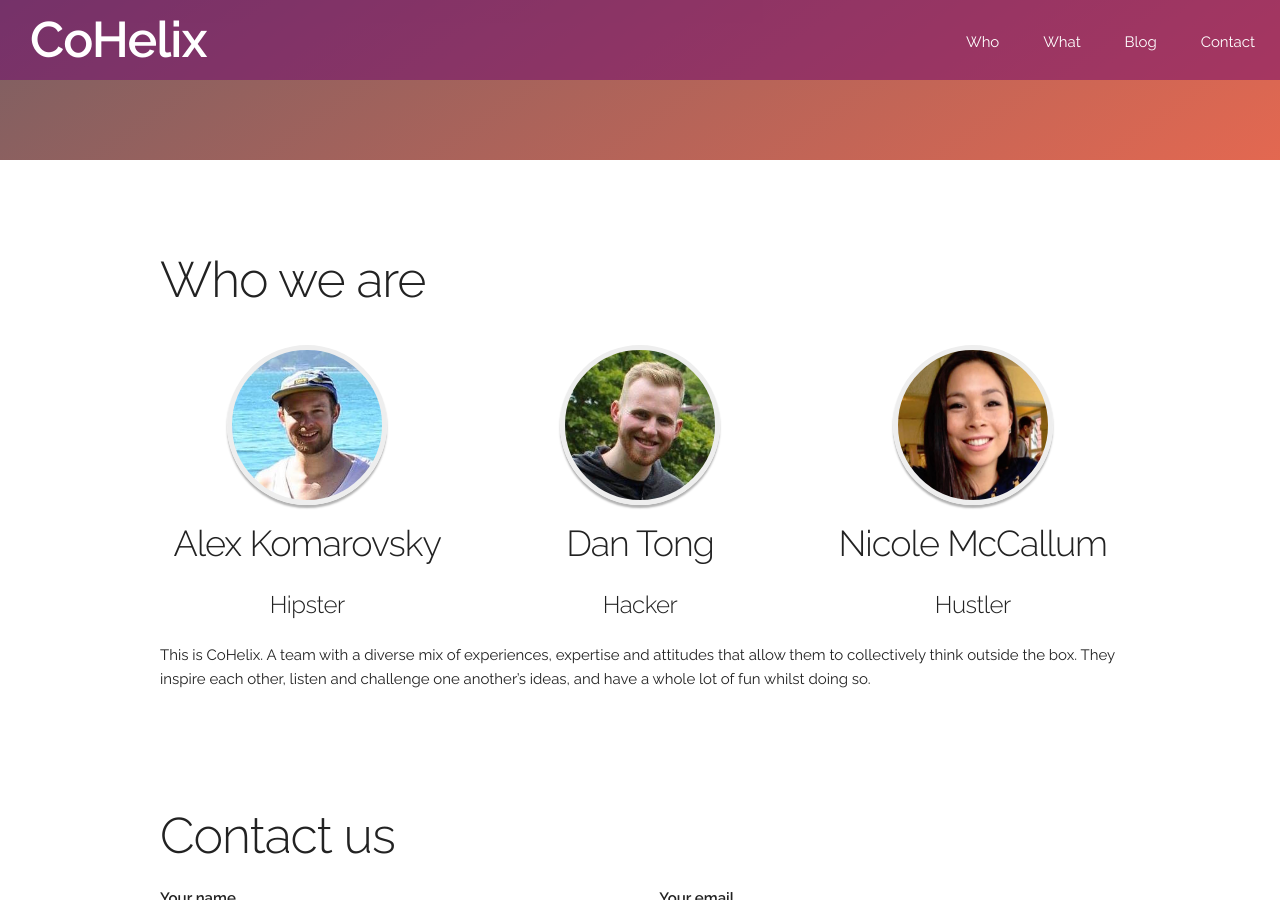
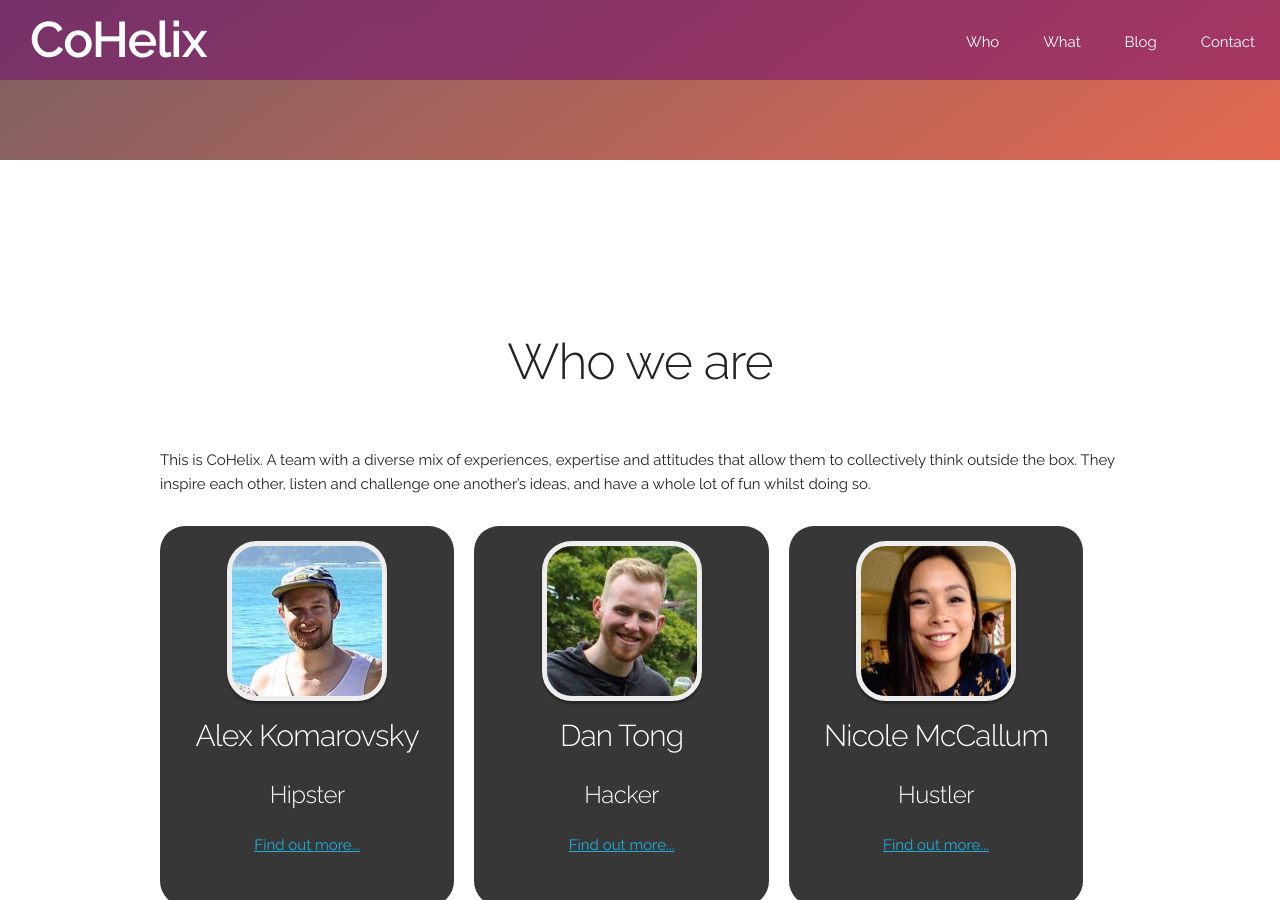
Before and after one commit to dwtong/cohelix.co.nz, a Jekyll site: the page built from index.html, in a window 1280 px wide and 900 px high, scrolled down 740 px. Built offline with Jekyll 4.4.1, drawn with Linux system fonts in a browser that asks for light colours; nearby versions of some CDN libraries.

Commit message:
Modify team member items in who.html and tweak css to match

```diff
--- a/_includes/who.html
+++ b/_includes/who.html
@@ -1,4 +1,13 @@
 <h1>Who we are</h1>
+
+
+<div class="team-desc">
+  <p>
+    This is CoHelix. A team with a diverse mix of experiences, expertise and attitudes that allow them
+    to collectively think outside the box. They inspire each other, listen and challenge one another’s
+    ideas, and have a whole lot of fun whilst doing so.
+  </p>
+</div>
 
 <div class="row">
   {% for member in site.team_members %}
@@ -8,16 +17,12 @@
       class="profile-pic"
       style="background-image: url('{{ site.baseurl }}/images/{{ member.img }}')"/>
     </div>
-      <h3>{{ member.name }}</h3>
+    <h4>{{ member.name }}</h4>
     <h5>{{ member.role }}</h5>
     <!-- {{ member.content }} -->
+    <a href="#">Find out more...</a>
+    <p>&nbsp</p>
   </div>
 </div>
 {% endfor %}
 </div>
-
-<p>
-  This is CoHelix. A team with a diverse mix of experiences, expertise and attitudes that allow them
-  to collectively think outside the box. They inspire each other, listen and challenge one another’s
-  ideas, and have a whole lot of fun whilst doing so.
-</p>
--- a/css/main.scss
+++ b/css/main.scss
@@ -5,7 +5,14 @@
 @import 'skeleton';
 @import url('//fonts.googleapis.com/css?family=Raleway:400,300,600');
 
+// Variables
+$nav-height: 80px;
+
 // Main
+
+.container {
+  margin-top: $nav-height + 20px;
+}
 
 nav {
   background-color: rgba(113, 6, 112, 0.5);
@@ -14,8 +21,13 @@ nav {
   top             : 0;
   left            : 0;
   width           : 100%;
-  height          : 80px;
+  height          : $nav-height;
   z-index         : 999;
+
+  a {
+    text-decoration: none;
+    color          : white;
+  }
 
   h1 {
     float       : left;
@@ -34,8 +46,6 @@ nav {
       padding-right: 10px;
 
       a {
-        text-decoration: none;
-        color          : white;
         padding: 15px 15px 15px 15px;
 
         :hover {
@@ -78,9 +88,9 @@ nav {
 }
 
 section {
-  padding-top   : 10vh;
+  padding-top   : 8vh;
   h1 {
-
+    text-align: center;
   }
 }
 
@@ -88,8 +98,16 @@ section {
   font-size: 1.3em;
 }
 
+.contact {
+  min-height: 100vh;
+}
+
 .profile {
   text-align: center;
+  background-color: rgb(55, 55, 55);
+  color: white;
+  margin: 5px 10px 5px 10px;
+  border-radius: 25px;
 }
 
 .profile-pic {
@@ -100,9 +118,11 @@ section {
   background-size: cover;
   background-repeat: no-repeat;
   background-position: center center;
-  -webkit-border-radius: 99em;
-  -moz-border-radius: 99em;
-  border-radius: 99em;
+  border-radius: 2em;
   border: 5px solid #eee;
   box-shadow: 0 3px 2px rgba(0, 0, 0, 0.3);
 }
+
+.team-desc {
+  padding-top: 4vh;
+}
```
Lines whose indentation alone changed are shown as unchanged.
